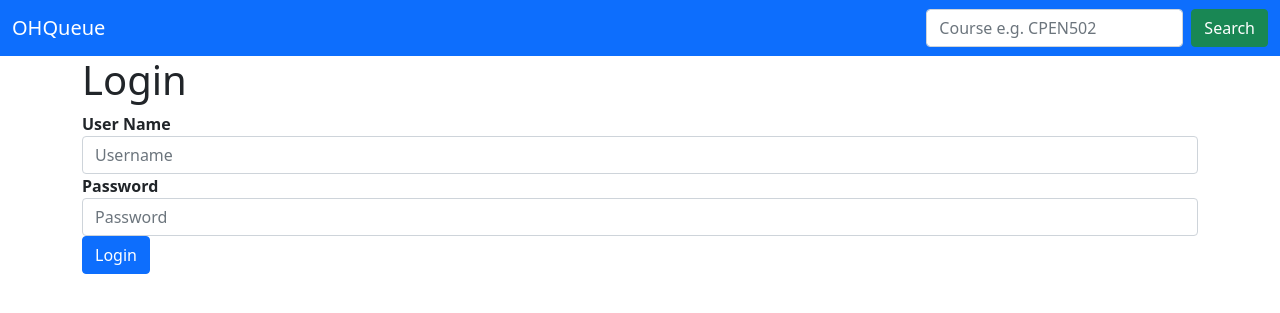
After one commit to boyic-git/OHQueue, a Django app: page /login in a window 1280 px wide. The commit adds this page. Shown: the top 313 px of the page. Run offline with Django 3.2, Linux system fonts and the light colour scheme.

Commit message:
added login views and functions

```diff
--- /dev/null
+++ b/ohq/templates/ohq/login.html
@@ -0,0 +1,49 @@
+<!DOCTYPE html>
+<html lang="en">
+<head>
+    {% load static %}
+    <link href="https://cdn.jsdelivr.net/npm/bootstrap@5.1.3/dist/css/bootstrap.min.css" rel="stylesheet" integrity="sha384-1BmE4kWBq78iYhFldvKuhfTAU6auU8tT94WrHftjDbrCEXSU1oBoqyl2QvZ6jIW3" crossorigin="anonymous">
+    <script src="https://cdn.jsdelivr.net/npm/bootstrap@5.1.3/dist/js/bootstrap.bundle.min.js" integrity="sha384-ka7Sk0Gln4gmtz2MlQnikT1wXgYsOg+OMhuP+IlRH9sENBO0LRn5q+8nbTov4+1p" crossorigin="anonymous"></script>
+
+    <meta charset="UTF-8">
+    <title>OHQueue</title>
+</head>
+
+<body>
+  <nav class="navbar navbar-expand-lg navbar-dark bg-primary">
+    <div class="container-fluid">
+      <a class="navbar-brand" href="/">OHQueue</a>
+      <button class="navbar-toggler" type="button" data-bs-toggle="collapse" data-bs-target="#navbarSupportedContent" aria-controls="navbarSupportedContent" aria-expanded="false" aria-label="Toggle navigation">
+        <span class="navbar-toggler-icon"></span>
+      </button>
+      <div class="collapse navbar-collapse justify-content-end" id="navbarSupportedContent">
+        <form class="d-flex" action="{% url 'ohq:search' %}" method="post">
+          {% csrf_token %}
+          <input class="form-control me-2" type="search" placeholder="Course e.g. CPEN502" aria-label="Search">
+          <button class="btn btn-success" type="submit">Search</button>
+        </form>
+      </div>
+    </div>
+  </nav>
+
+    <!-- Stylize Login form -->
+    <form action="{% url 'ohq:login' %}" method="post">
+        {% csrf_token %}
+        <div class="container"> <!--Style root div with .container class -->
+            <h1>Login</h1>
+            <div class="form-group"> <!--Style second div with .form-group class -->
+              <label for="username"><b>User Name</b></label>
+              <input id="username" class = "form-control" type="text" placeholder="Username" name="user[username]" required> <!--Style input with .form-control class -->
+              <label for="psw"><b>Password</b></label>
+              <input id="psw" class = "form-control" type="password"  placeholder="Password" name="user[password]" required> <!--Style input with .form-control class -->
+            </div>
+            {% if message %}
+              <div class="alert alert-warning"> <!--Style the message paragraph with .alert and .alert-warning class -->
+                {{ message }}
+              </div>
+            {% endif %}
+            <button class="btn btn-primary" type="submit">Login</button> <!--Style button with .btn and .btn-primary class -->
+        </div>
+    </form>
+
+</body>
--- a/ohq/urls.py
+++ b/ohq/urls.py
@@ -8,5 +8,8 @@ urlpatterns = [
     path(route="", view=views.CourseListView.as_view(), name="index"),
     path("search", views.search, name="search"),
     path("course/<int:pk>", views.CourseQueueView.as_view(), name="course_queue_instructor"),
+    path("login_request", views.login_request, name="login_request"),
+    path("logout", views.logout_request, name="logout"),
+    path("login", views.login_request, name="login"),
 
     ]
--- a/ohq/views.py
+++ b/ohq/views.py
@@ -28,3 +28,25 @@ class CourseQueueView(generic.DetailView):
 
 # Different views for different user types
 # https://stackoverflow.com/questions/54158999/django-show-different-content-based-on-user
+
+def login_request(request):
+    context = {}
+    if request.method == "POST":
+        username = request.POST["user[username]"]
+        password = request.POST["user[password]"]
+        user = authenticate(username=username, password=password)
+        if user is not None:
+            login(request, user)
+            # http://localhost:8000/login_request
+            if request.META['HTTP_REFERER'][-13:] == "login_request":
+                return redirect("ohq:index")
+            return redirect(request.META['HTTP_REFERER'])
+        else:
+            context["message"] = "Invalid username or password!"
+            return render(request, "ohq/login.html", context)
+    else:
+        return render(request, "ohq/login.html", context)
+
+def logout_request(request):
+    logout(request)
+    return redirect("ohq:index")
```
Also changed, not shown: myproject/settings.py (+12 -12 lines), ohq/models.py (+21 -21 lines), ohq/templates/ohq/course_list.html (+16 -2 lines), ohq/templates/ohq/course_queue_instructor.html (+16 -2 lines), ohq/templates/ohq/search.html (+16 -2 lines), db.sqlite3.
